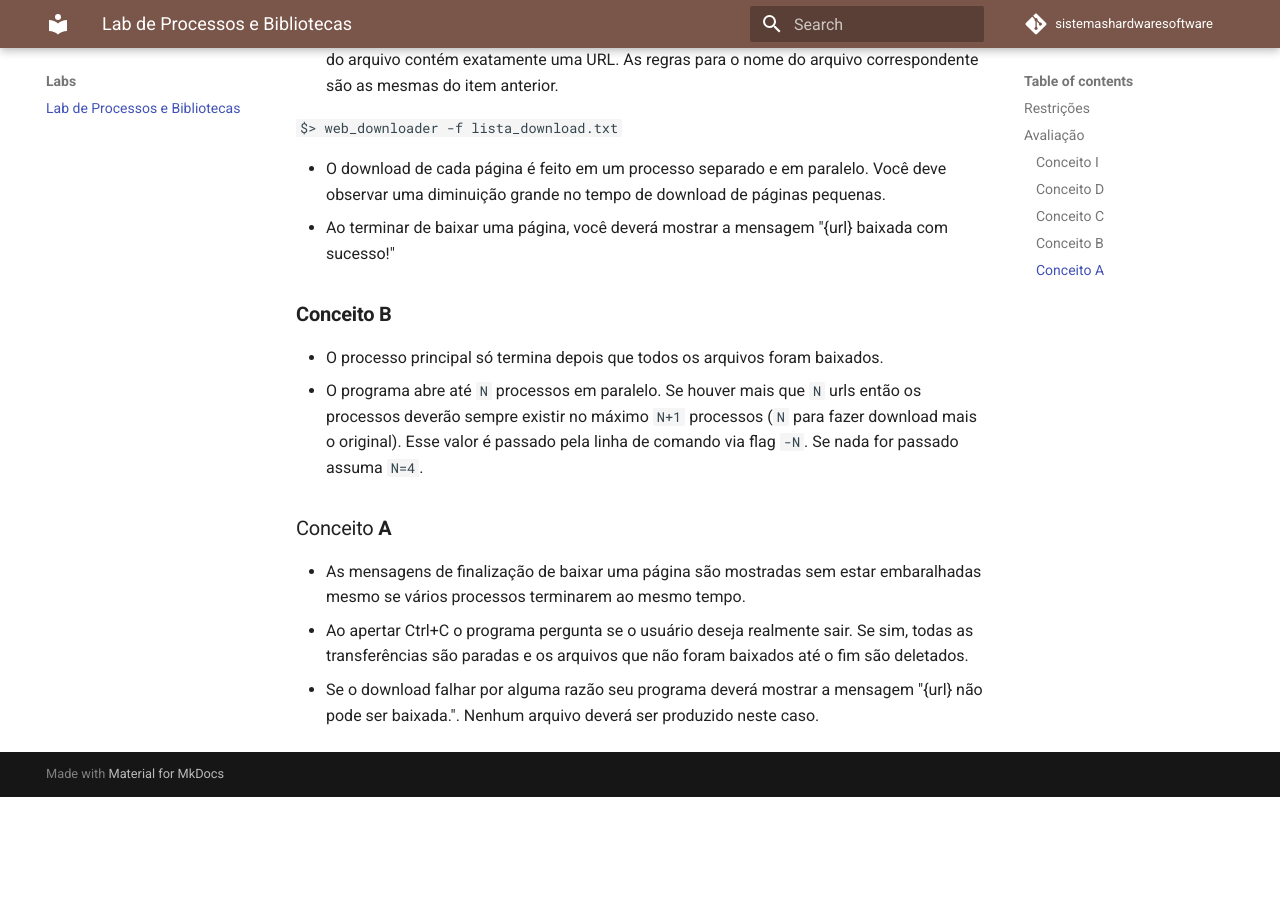
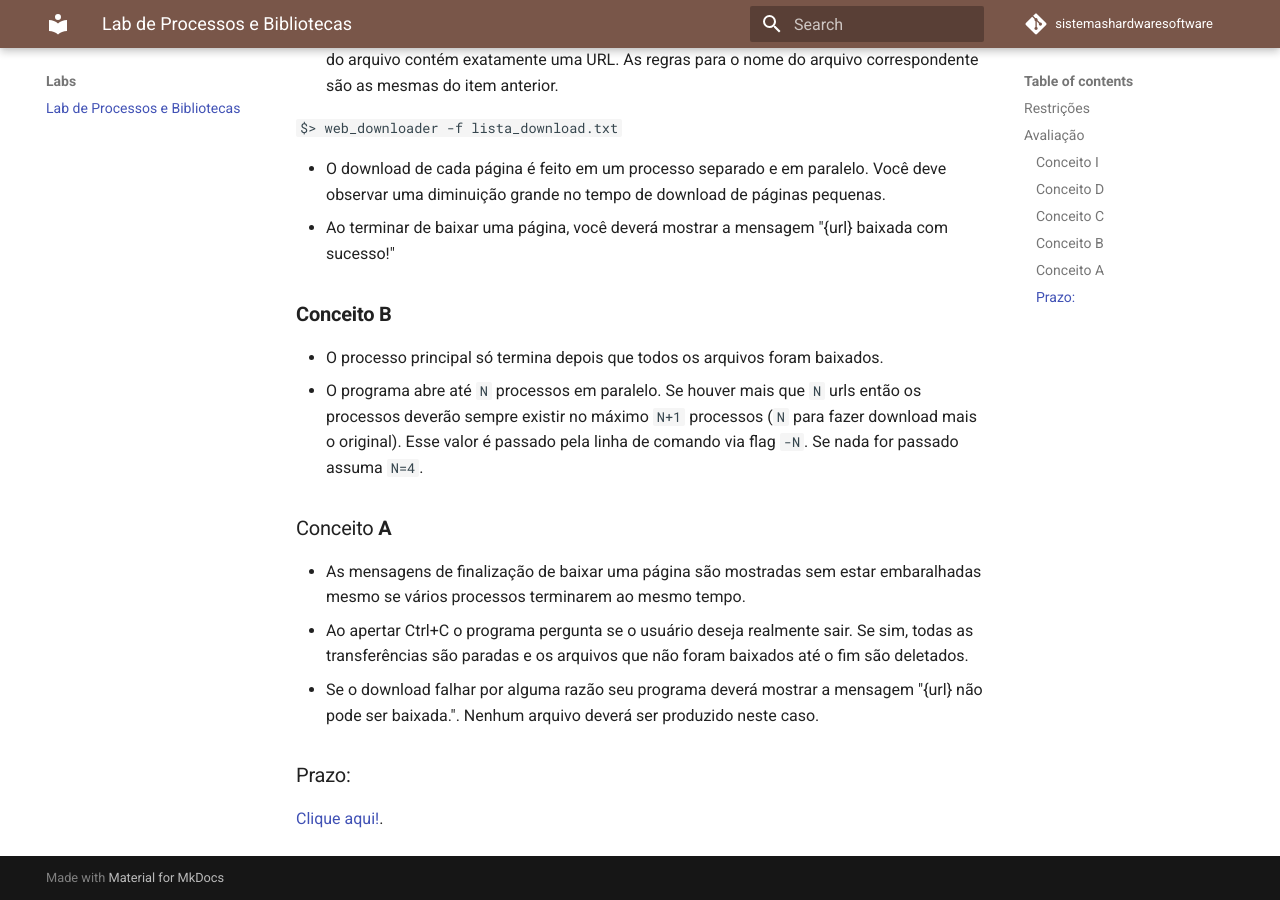
Before and after one commit to Insper/SistemasHardwareSoftware, an MkDocs documentation site: the page built from material/labs/processos.md, in a window 1280 px wide and 900 px high, scrolled down 1316 px. Built offline with MkDocs 1.6.1 and Material for MkDocs 9.7.7, drawn with Linux system fonts in a browser that asks for light colours; nearby versions of some CDN libraries; comment, search, counter and statistics services are not loaded; before the commit the page ends 2113 px from its top, so only the background shows below that.

Commit message:
atividade

```diff
--- a/material/labs/processos.md
+++ b/material/labs/processos.md
@@ -47,3 +47,7 @@ O programa será avaliado usando uma rubrica que descreve as funcionalidades imp
 - As mensagens de finalização de baixar uma página são mostradas sem estar embaralhadas mesmo se vários processos terminarem ao mesmo tempo.
 - Ao apertar Ctrl+C o programa pergunta se o usuário deseja realmente sair. Se sim, todas as transferências são paradas e os arquivos que não foram baixados até o fim são deletados.
 - Se o download falhar por alguma razão seu programa deverá mostrar a mensagem "{url} não pode ser baixada.". Nenhum arquivo deverá ser produzido neste caso.
+
+### Prazo:
+
+[Clique aqui!](../../sobre).
```
Also changed, not shown: material/sobre.md (+1 -1 lines).
